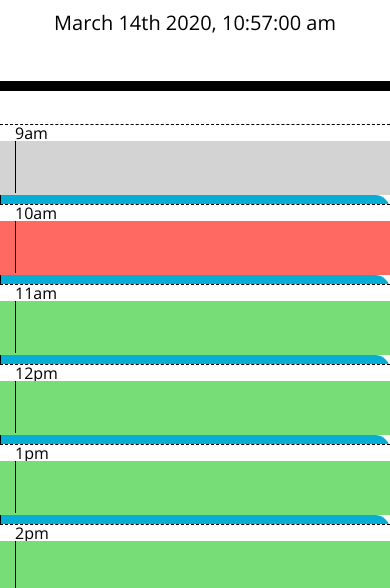
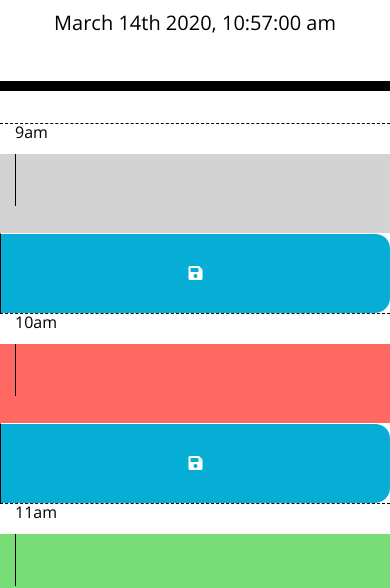
Before and after one commit to CazB67/work-day-schedular, a plain HTML site: page index.html in a window 390 px wide. Shown: the part 256-844 px from the top of the page. Drawn offline with nearby package versions, Linux system fonts and the light colour scheme.

```diff
--- a/style.css
+++ b/style.css
@@ -2,6 +2,10 @@ body {
   font-family: 'Open Sans', sans-serif;
   font-size: 16px;
   line-height: 1;
+}
+
+.container {
+  padding-bottom: 30px;
 }
 
 textarea {
@@ -12,6 +16,7 @@ textarea {
   border-left: 1px solid black;
   padding: 10px;
   width: 100%;
+
 }
 
 .jumbotron {
@@ -22,31 +27,39 @@ textarea {
   border-bottom: 10px solid black;
 }
 
-.row {
-  white-space: pre-wrap;
-  height: 80px;
-  border-top: 1px solid white;;
-}
+
 
 .hour {
   background-color: #ffffff;
   color: #000000;
   border-top: 1px dashed #000000;
+  white-space: pre-wrap;
+  height: 30px;
+
 }
 
 .past {
   background-color: #d3d3d3;
   color: white;
+  white-space: pre-wrap;
+  height: 80px;
+  border-top: 1px solid white;
 }
 
 .present {
   background-color: #ff6961;
   color: white;
+  white-space: pre-wrap;
+  height: 80px;
+  border-top: 1px solid white;
 }
 
 .future {
   background-color: #77dd77;
   color: white;
+  white-space: pre-wrap;
+  height: 80px;
+  border-top: 1px solid white;
 }
 
 .saveBtn {
@@ -55,15 +68,22 @@ textarea {
   border-bottom-right-radius: 15px;
   background-color: #06AED5;
   color: white;
-  text-align: center;
+  position: relative;
+  white-space: pre-wrap;
+  height: 80px;
+  border-top: 1px solid white;
 }
 
 .saveBtn i:hover {
-  font-size: 20px;
+  font-size: 30px;
   transition: all .3s ease-in-out;
 
 }
 
 i {
-  padding-top: 25px;
+  position: absolute;
+  top: 50%;
+  left: 50%;
+  transform: translate(-50%,-50%);
+
 }
```
